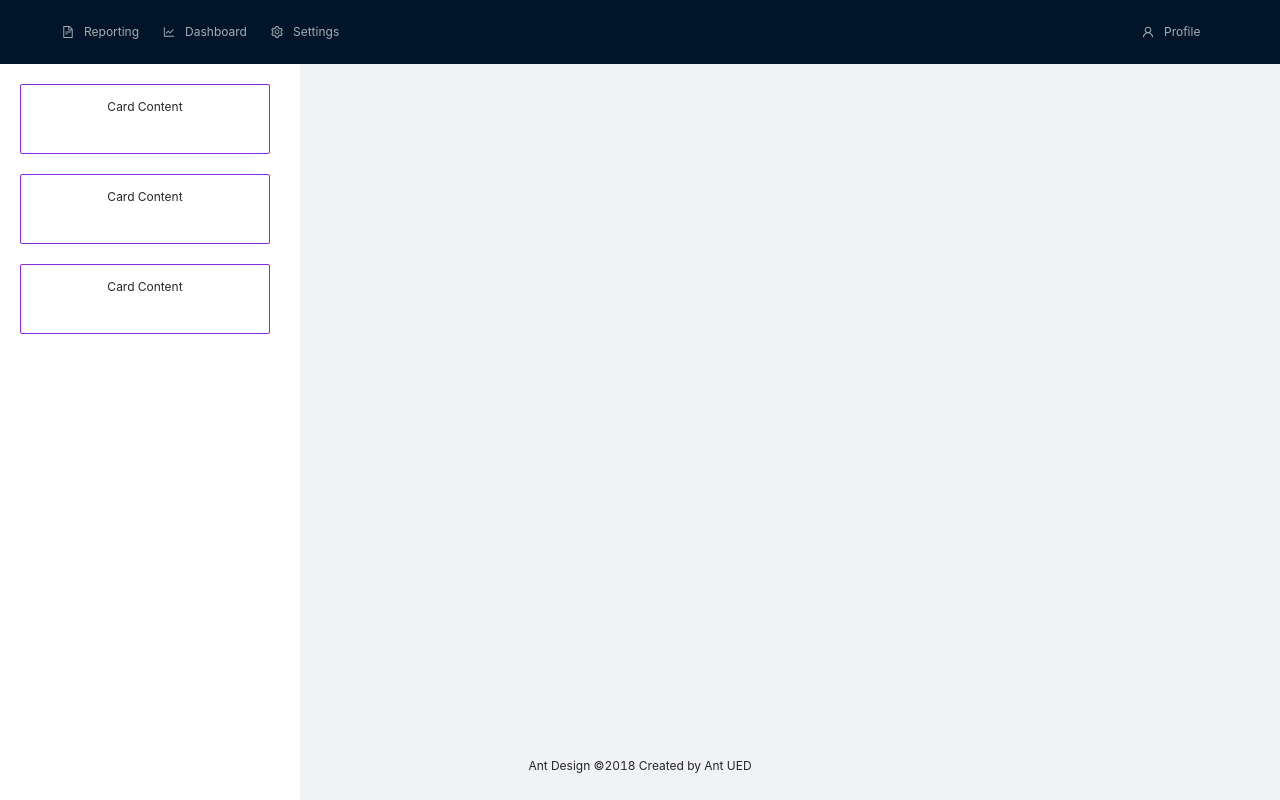
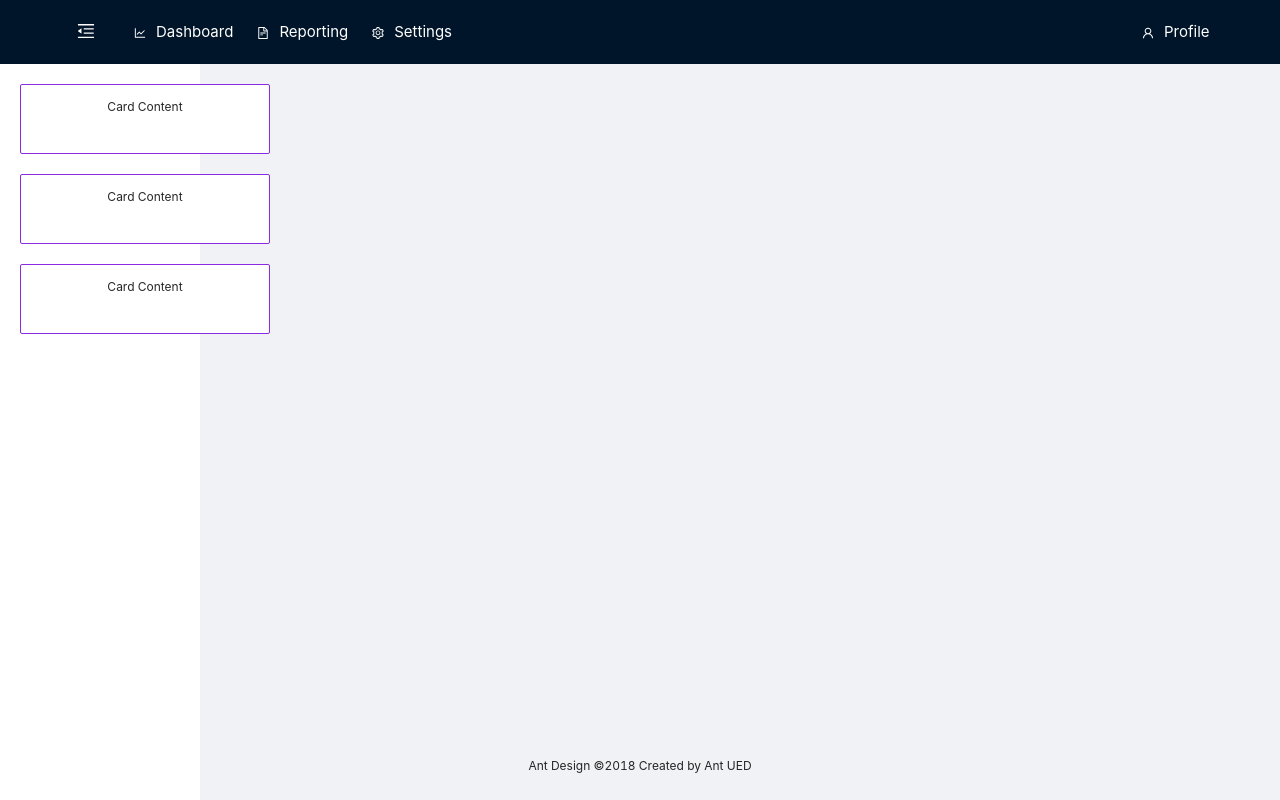
Before and after one commit to MariemSlimene7797/bi-project, a React (Create React App) app: page /Dashboard in a window 1280 px wide. Built offline with nearby package versions, Linux system fonts and the light colour scheme; what @tolgee/i18next would draw is missing.

Commit message:
LayoutContext added

```diff
--- a/src/App.tsx
+++ b/src/App.tsx
@@ -1,13 +1,17 @@
 import React from 'react';
 import AppLayout from './AppLayout';
+
 import AuthContextProvider from './contexts/AuthContext';
 import LanguageContextProvider from './contexts/LanguageContext';
+import LayoutContextProvider from './contexts/LayoutContext';
 
 const App: React.FC = () => {
   return (
     <AuthContextProvider>
       <LanguageContextProvider>
-        <AppLayout />
+        <LayoutContextProvider>
+          <AppLayout />
+        </LayoutContextProvider>
       </LanguageContextProvider>
     </AuthContextProvider>
   );
--- a/src/AppLayout/LayoutHeader/LeftHeader/NavItems.tsx
+++ b/src/AppLayout/LayoutHeader/LeftHeader/NavItems.tsx
@@ -11,16 +11,16 @@ type NavItemType = {
 
 const NavItem: NavItemType[] = [
   {
+    key: 'dashboard',
+    icon: <LineChartOutlined />,
+    path: '/Dashboard',
+    label: 'Dashboard'
+  },
+  {
     key: 'report',
     icon: <FileTextOutlined />,
     path: '/Reporting',
     label: 'Reporting'
-  },
-  {
-    key: 'dashboard',
-    icon: <LineChartOutlined />,
-    path: '/Dashboard',
-    label: 'Dashboard'
   },
   {
     key: 'settings',
--- a/src/AppLayout/LayoutHeader/LeftHeader/index.tsx
+++ b/src/AppLayout/LayoutHeader/LeftHeader/index.tsx
@@ -1,14 +1,36 @@
 import { Menu } from 'antd';
-import React from 'react';
+import React, { useContext, useState } from 'react';
 import Menuitem from './NavItems';
 import { useHistory } from 'react-router-dom';
+import { MenuFoldOutlined, MenuUnfoldOutlined } from '@ant-design/icons';
+import { LayoutContext } from '../../../contexts/LayoutContext';
 
 const LeftHeader: React.FC = () => {
   const history = useHistory();
+  // const [collapsed, setCollapsed] = useState<boolean>(false);
+  // const toggleSider = () => {
+  //   setCollapsed(!collapsed);
+  // };
+  const { collapsed, toggleSider } = useContext(LayoutContext);
+  const [hovered, setHovered] = useState<boolean>(false);
+
   return (
     <Menu mode="horizontal" defaultSelectedKeys={[]} theme="dark" style={{ width: '100%' }}>
+      <div
+        onMouseLeave={() => setHovered(false)}
+        onMouseEnter={() => setHovered(true)}
+        style={hovered ? triggerHoverStyles : triggerStyles}
+        onClick={() => toggleSider()}
+      >
+        {collapsed ? <MenuUnfoldOutlined /> : <MenuFoldOutlined />}
+      </div>
       {Menuitem.map((el, key) => (
-        <Menu.Item key={key} icon={el.icon} onClick={() => history.push(el.path)}>
+        <Menu.Item
+          key={key}
+          icon={el.icon}
+          onClick={() => history.push(el.path)}
+          style={{ fontSize: '15px', color: 'white' }}
+        >
           {el.label}
         </Menu.Item>
       ))}
@@ -17,3 +39,17 @@ const LeftHeader: React.FC = () => {
 };
 
 export default LeftHeader;
+const triggerStyles: React.CSSProperties = {
+  color: 'white',
+  fontSize: '18px',
+  padding: '0 27px',
+  cursor: 'pointer',
+  transition: 'color 0.3s'
+};
+const triggerHoverStyles: React.CSSProperties = {
+  fontSize: '18px',
+  padding: '0 27px',
+  cursor: 'pointer',
+  color: '#1890ff',
+  transition: 'color 0.3s'
+};
--- a/src/AppLayout/LayoutHeader/RightHeader/index.tsx
+++ b/src/AppLayout/LayoutHeader/RightHeader/index.tsx
@@ -9,7 +9,12 @@ const RightHeader: React.FC<RightHeaderProps> = () => {
   return (
     //<div style={{ width: "fit-content" }}>
     <Menu mode="horizontal" theme="dark" style={{ width: 'fit-content' }}>
-      <Menu.SubMenu key="SubMenu" title="Profile" icon={<UserOutlined />} style={{ minWidth: '100px' }}>
+      <Menu.SubMenu
+        key="SubMenu"
+        title="Profile"
+        icon={<UserOutlined />}
+        style={{ minWidth: '100px', fontSize: '15px', color: 'white' }}
+      >
         <Menu.Item key="two" icon={<AppstoreOutlined />}>
           Navigation Two
         </Menu.Item>
--- /dev/null
+++ b/src/contexts/LayoutContext/index.tsx
@@ -0,0 +1,26 @@
+import React, { createContext, useContext, useState } from 'react';
+
+interface ILayoutContext {
+  collapsed: boolean;
+  toggleSider: () => void;
+}
+
+export const LayoutContext = createContext<ILayoutContext>({} as ILayoutContext);
+const LayoutContextProvider: React.FC = ({ children }) => {
+  const [collapsed, setCollapsed] = useState<boolean>(false);
+  const toggleSider = () => {
+    setCollapsed(!collapsed);
+  };
+  return (
+    <LayoutContext.Provider
+      value={{
+        collapsed,
+        toggleSider
+      }}
+    >
+      {children}
+    </LayoutContext.Provider>
+  );
+};
+
+export default LayoutContextProvider;
--- a/src/pages/Dashboard/Sider/index.tsx
+++ b/src/pages/Dashboard/Sider/index.tsx
@@ -1,15 +1,24 @@
-import React, { useState } from 'react';
+import React, { useContext, useState } from 'react';
 import { Layout, Menu, Breadcrumb, Modal, Input } from 'antd';
-import { UserOutlined, LaptopOutlined, NotificationOutlined } from '@ant-design/icons';
+import {
+  UserOutlined,
+  LaptopOutlined,
+  NotificationOutlined,
+  MenuUnfoldOutlined,
+  MenuFoldOutlined
+} from '@ant-design/icons';
 import GridLayout from './GridLayout';
 import { wrap } from 'module';
 import SiderItem from './GridLayout/SiderItem';
+import { LayoutContext } from '../../../contexts/LayoutContext';
 
 interface SiderProps {
   onAdd: (el: string) => void;
 }
 const Sider: React.FC<SiderProps> = ({ onAdd }) => {
+  const { collapsed } = useContext(LayoutContext);
   const [isVisible, setIsVisible] = useState<boolean>(false);
+
   const [selectedItem, setSelectedItem] = useState<string>('');
   const handleClick = () => {
     setIsVisible(true);
@@ -21,9 +30,17 @@ const Sider: React.FC<SiderProps> = ({ onAdd }) => {
   const handleCancel = () => {
     setIsVisible(false);
   };
+
   return (
     <Layout style={{ height: 800 }}>
-      <Layout.Sider className="name-sider" width={300} theme="light">
+      <Layout.Sider
+        className="name-sider"
+        style={siderStyle}
+        theme="light"
+        trigger={null}
+        collapsible
+        collapsed={collapsed}
+      >
         <SiderItem onClick={() => handleClick()} />
         <SiderItem onClick={() => handleClick()} />
         <SiderItem onClick={() => handleClick()} />
@@ -36,4 +53,5 @@ const Sider: React.FC<SiderProps> = ({ onAdd }) => {
 };
 
 export default Sider;
+const siderStyle: React.CSSProperties = { maxWidth: '300px', minWidth: '50px' };
 // <GridLayout></GridLayout>
```
